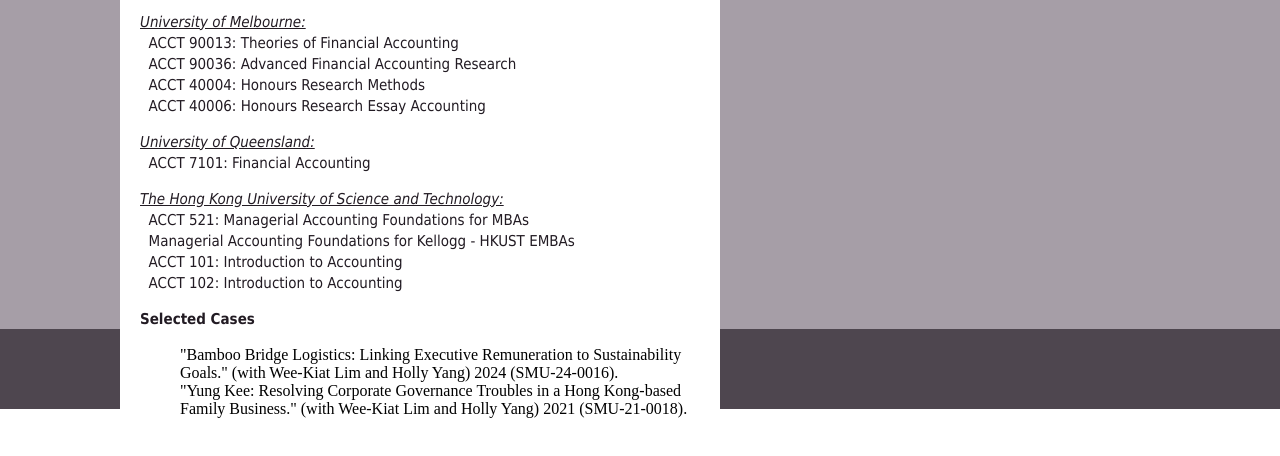
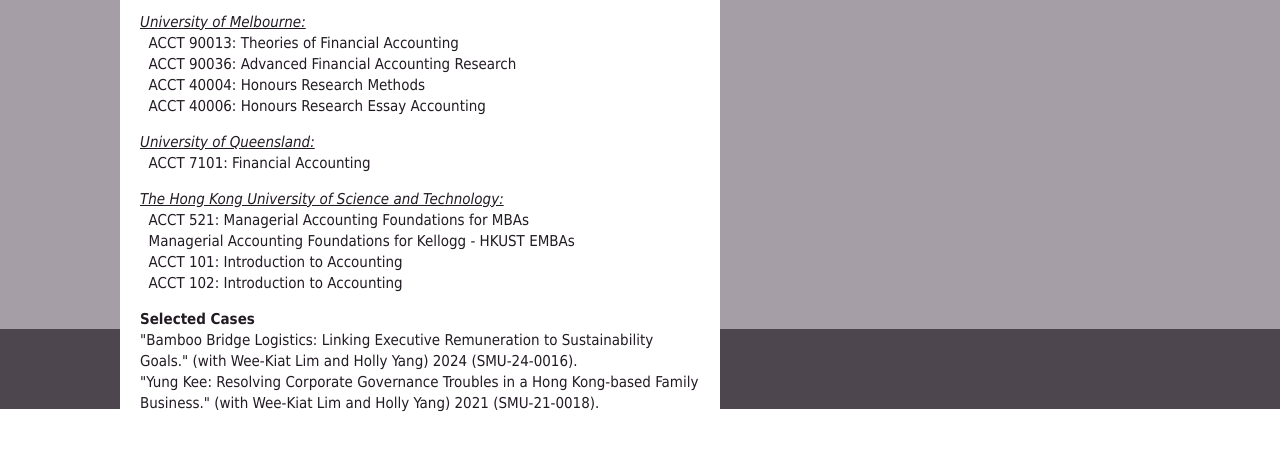
Before and after one commit to acrcwang/acrcwang.github.io, a plain HTML site: page teaching.html in a window 1280 px wide. Shown: the part 792-1248 px from the top of the page. Drawn offline with nearby package versions, Linux system fonts and the light colour scheme.

Commit message:
Update teaching.html

```diff
--- a/teaching.html
+++ b/teaching.html
@@ -105,10 +105,8 @@
                             </p>
 
                         <p class="font-vita-descrip"><span style="font-weight: bold;">Selected Cases</span><br>
-                        <ul style="margin-block-end: 0; padding-bottom:100px;">
                             "Bamboo Bridge Logistics: Linking Executive Remuneration to Sustainability Goals." (with Wee-Kiat Lim and Holly Yang) 2024 (SMU-24-0016). <br>
                             "Yung Kee: Resolving Corporate Governance Troubles in a Hong Kong-based Family Business." (with Wee-Kiat Lim and Holly Yang) 2021 (SMU-21-0018). <br>
-                        </ul>
                         </p>
 
                         </div>
```
